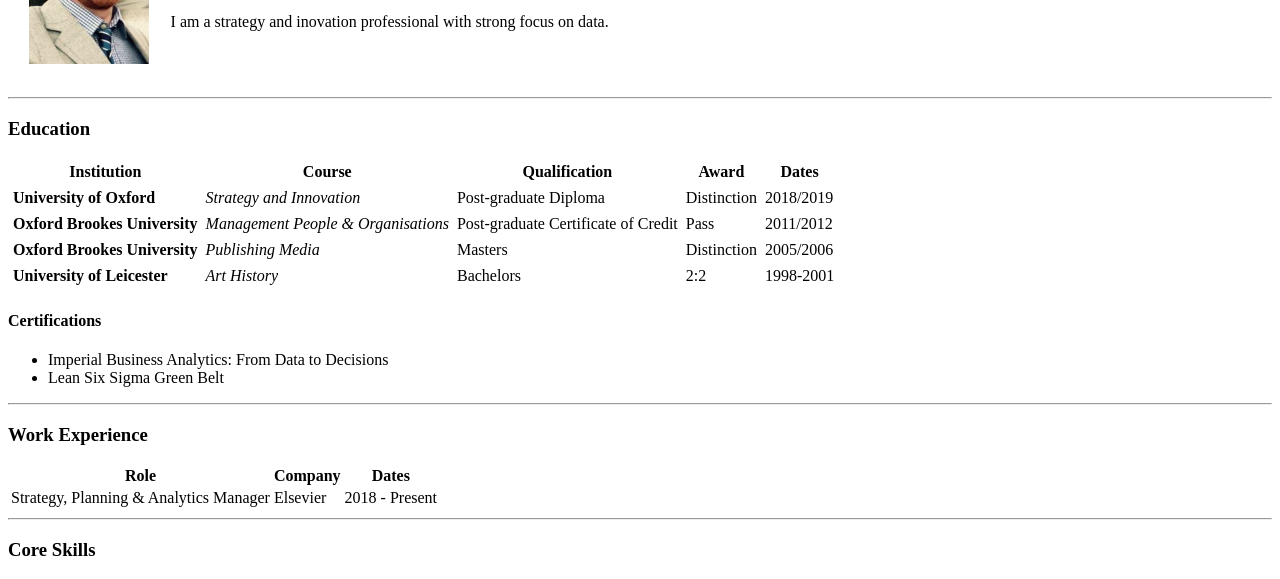
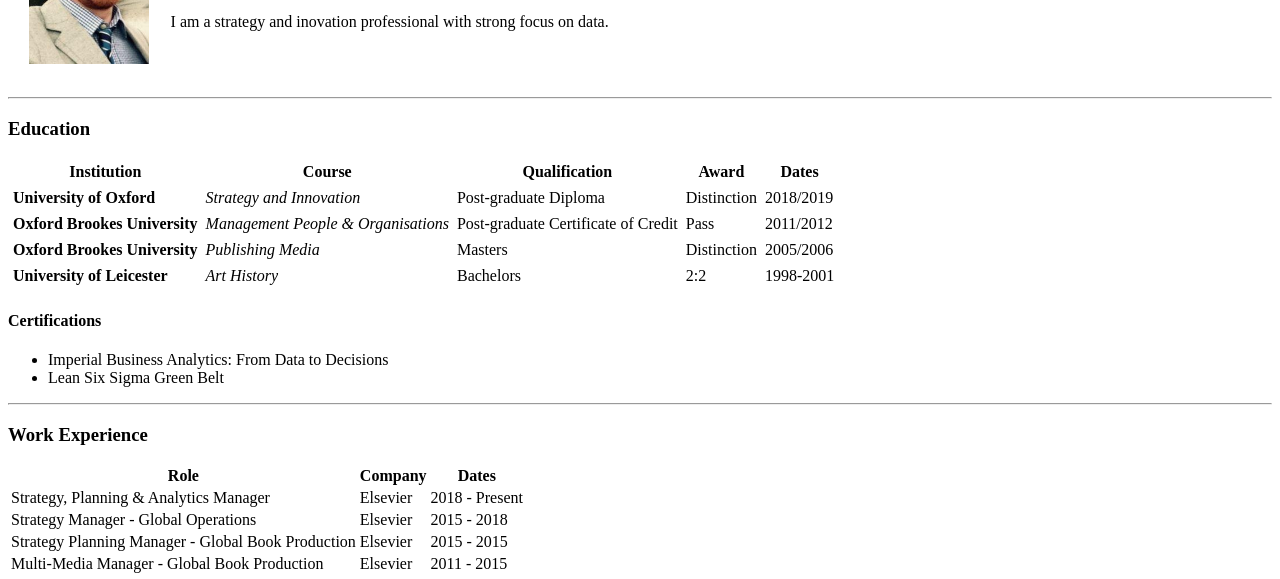
Before and after one commit to JTN-Kendal/Nathan_Wiles_CV, a plain HTML site: page index.html in a window 1280 px wide. Shown: the part 150-729 px from the top of the page. Drawn offline with Linux system fonts and the light colour scheme.

Commit message:
Index update - job history

```diff
--- a/index.html
+++ b/index.html
@@ -95,6 +95,21 @@
         <td>Strategy, Planning & Analytics Manager</td>
         <td>Elsevier</td>
         <td>2018 - Present</td>
+      </tr>
+      <tr>
+        <td>Strategy Manager - Global Operations</td>
+        <td>Elsevier</td>
+        <td>2015 - 2018</td>
+      </tr>
+      <tr>
+        <td>Strategy Planning Manager - Global Book Production</td>
+        <td>Elsevier</td>
+        <td>2015 - 2015</td>
+      </tr>
+      <tr>
+        <td>Multi-Media Manager - Global Book Production</td>
+        <td>Elsevier</td>
+        <td>2011 - 2015</td>
       </tr>
 
     </tbody>
```
